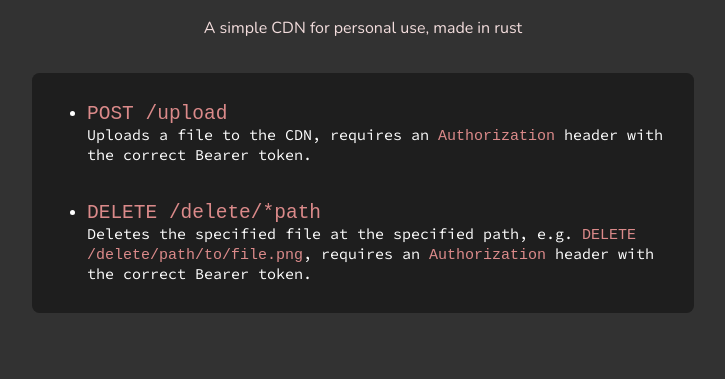
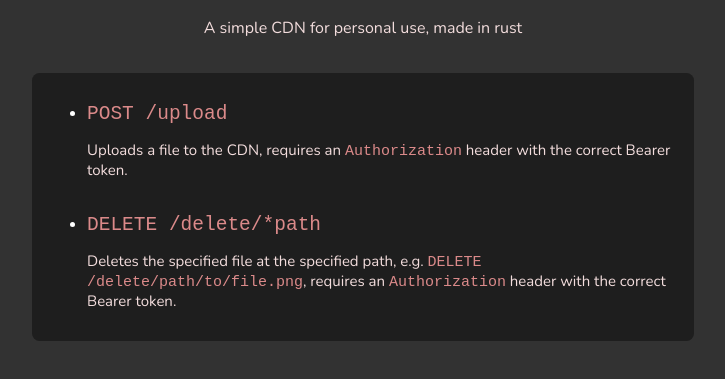
Before and after one commit to Tom-the-Bomb/bomb-cdn, a plain HTML site: page static/index.html in a window 1280 px wide. Shown: the part 87-466 px from the top of the page, without its empty margins (277-1002 px from the left). Drawn offline with nearby package versions, Linux system fonts and the light colour scheme; a web font is replaced by a local one.

```diff
--- a/static/index.html
+++ b/static/index.html
@@ -14,14 +14,14 @@
                 <ul>
                     <li>
                         <code class="header">POST /upload</code><br>
-                        Uploads a file to the CDN, requires an <code>Authorization</code>
-                        header with the correct Bearer token.
-                    </li><br><br>
+                        <p>Uploads a file to the CDN, requires an <code>Authorization</code>
+                        header with the correct Bearer token.</p>
+                    </li><br>
                     <li>
                         <code class="header">DELETE /delete/*path</code><br>
-                        Deletes the specified file at the specified path, e.g.
+                        <p>Deletes the specified file at the specified path, e.g.
                         <code>DELETE /delete/path/to/file.png</code>, requires an
-                        <code>Authorization</code> header with the correct Bearer token.
+                        <code>Authorization</code> header with the correct Bearer token.</p>
                     </li>
                 </ul>
             </div>
```
